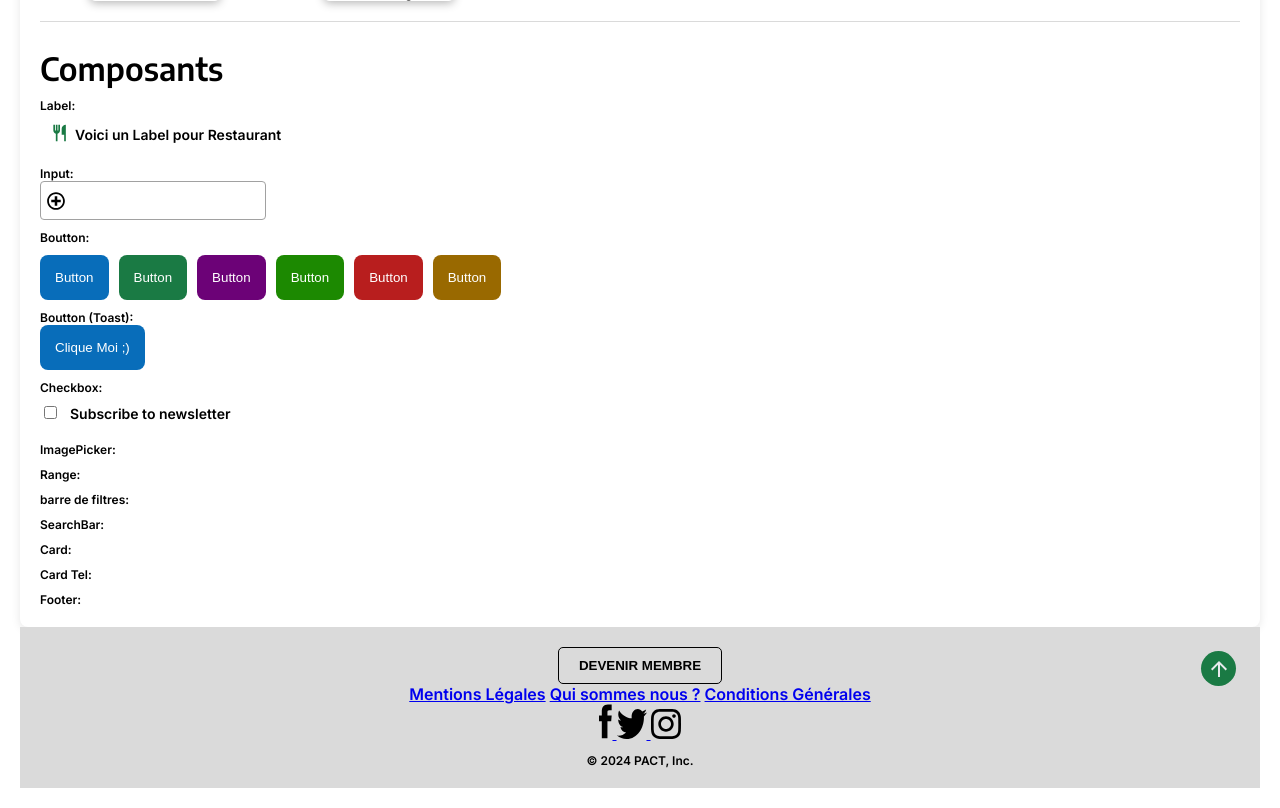
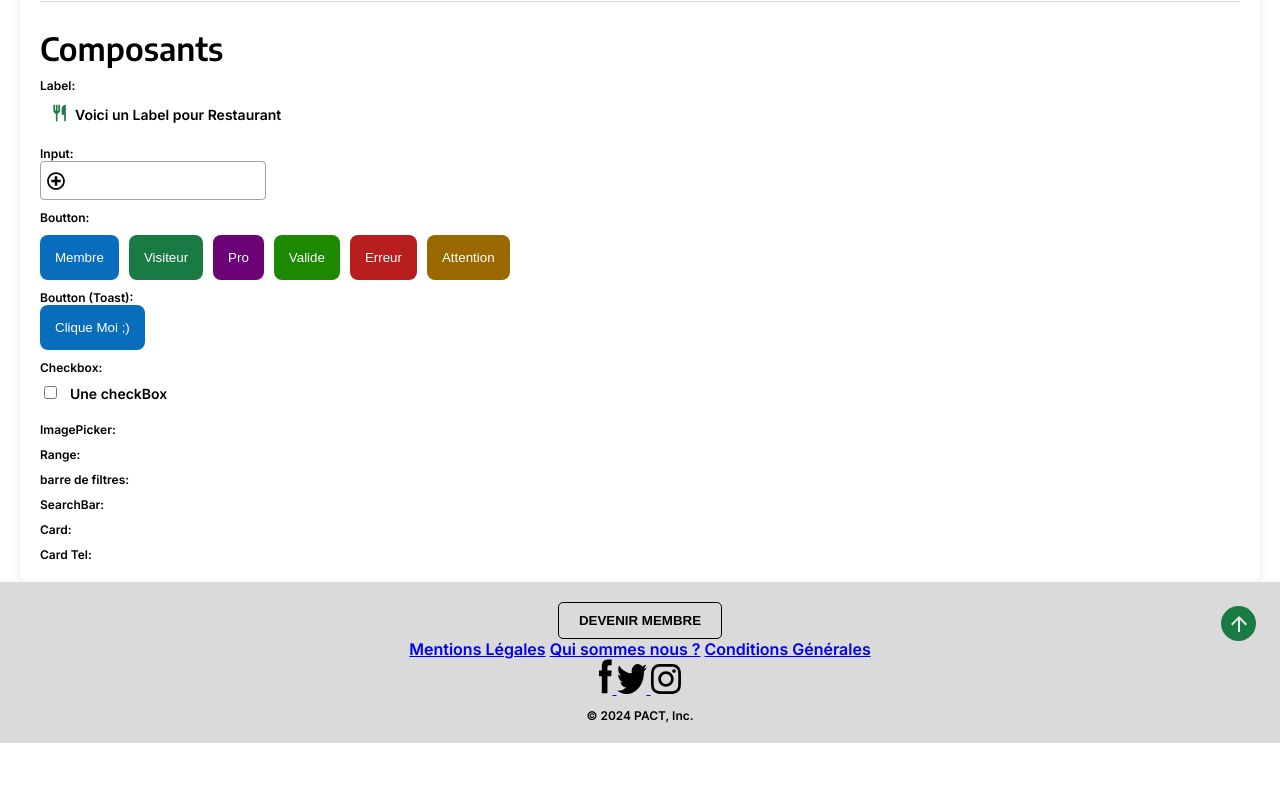
Before and after one commit to A2-2-CeltiCode/PACT, a PHP site: page /storybook/StoryBook.php in a window 1280 px wide. Shown: the part 2561-3369 px from the top of the page. After the commit the page ends 3304 px from the top, so only its background shows below. Run offline with PHP 8.4, Linux system fonts and the light colour scheme.

Commit message:
modifcation Storybook

```diff
--- a/storybook/StoryBook.css
+++ b/storybook/StoryBook.css
@@ -3,7 +3,6 @@ body {
     height: 100%;
     font-family: 'Inter', 'Arial';
     margin: 0;
-    padding: 20px;
     display: flex;
     flex-direction: column;
     background: var(--white);
@@ -32,12 +31,12 @@ nav ul {
 nav a {
     font-size: 18px;
     font-weight: var(--font-weight-semi-bold);
-    color: var(--black);
+    color: rgb(76, 111, 207);
     text-decoration: none;
 }
 
 nav a:hover {
-    color: var(--grey3);
+    color: var(--grey2);
 }
 
 .color-container {
--- a/storybook/StoryBook.php
+++ b/storybook/StoryBook.php
@@ -189,31 +189,25 @@
                 <?php Input::render(type: "text", name: "username", required: true, icon: "../ressources/icone/health.svg"); ?>
                 <p>Boutton:</p>
                 <div class="button-container">
-                    <?php Button::render(text: "Button", type: ButtonType::Member, submit: false); ?>
-                    <?php Button::render(text: "Button", type: ButtonType::Guest, submit: false); ?>
-                    <?php Button::render(text: "Button", type: ButtonType::Pro, submit: false); ?>
-                    <?php Button::render(text: "Button", type: ButtonType::Valid, submit: false); ?>
-                    <?php Button::render(text: "Button", type: ButtonType::Error, submit: false); ?>
-                    <?php Button::render(text: "Button", type: ButtonType::Warning, submit: false); ?>
+                    <?php Button::render(text: "Membre", type: ButtonType::Member, submit: false); ?>
+                    <?php Button::render(text: "Visiteur", type: ButtonType::Guest, submit: false); ?>
+                    <?php Button::render(text: "Pro", type: ButtonType::Pro, submit: false); ?>
+                    <?php Button::render(text: "Valide", type: ButtonType::Valid, submit: false); ?>
+                    <?php Button::render(text: "Erreur", type: ButtonType::Error, submit: false); ?>
+                    <?php Button::render(text: "Attention", type: ButtonType::Warning, submit: false); ?>
                 </div>
 
                 <p>Boutton (Toast):</p>
                 <?php Toast::render("Toast !", ToastType::SUCCESS); ?>
                 <?php Button::render(text: "Clique Moi ;)", type: ButtonType::Member, onClick: "renderToast()"); ?>
                 <p>Checkbox:</p>
-                <?php CheckBox::render(class: "my-checkbox", id: "subscribe", name: "subscribe", required: true, checked: false, text: "Subscribe to newsletter"); ?>
+                <?php CheckBox::render(class: "", id: "", name: "", required: true, checked: false, text: "Une checkBox"); ?>
                 <p>ImagePicker:</p>
-
                 <p>Range:</p>
-
                 <p>barre de filtres:</p>
                 <p>SearchBar:</p>
                 <p>Card:</p>
                 <p>Card Tel:</p>
-
-                <p>Footer:</p>
-
-
             </div>
         </section>
     </main>
```
